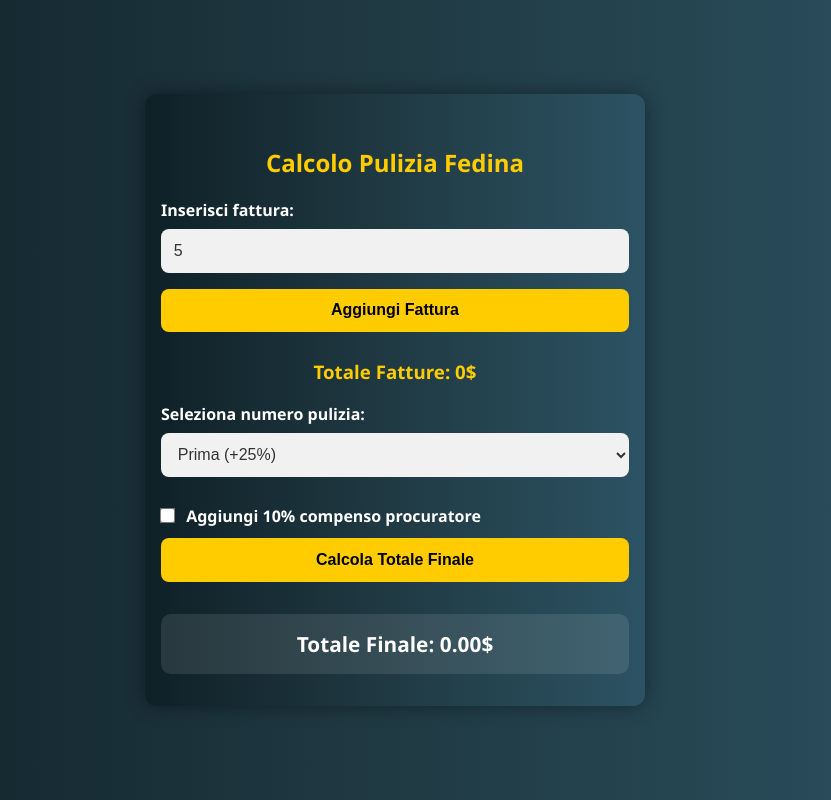
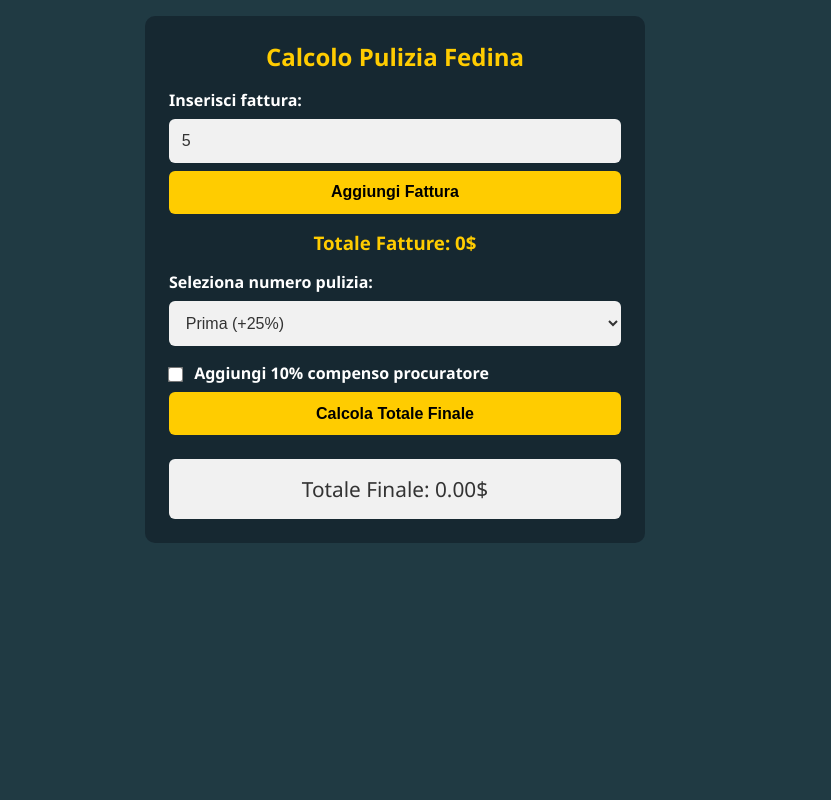
Before and after one commit to GovernoLS/GovernoLS.github.io, a plain HTML site: page index.html in a window 1280 px wide. Both pictures are taken after typing "5" into the empty fields and a click on the button "Calcola Totale Finale". Shown: the whole page, without its empty margins (245-1076 px from the left). Drawn offline with Linux system fonts and the light colour scheme.

Commit message:
Update index.html

```diff
--- a/index.html
+++ b/index.html
@@ -1,102 +1,87 @@
-<!DOCTYPE html><html lang="it">
+<!DOCTYPE html>
+<html lang="it">
 <head>
   <meta charset="UTF-8">
   <meta name="viewport" content="width=device-width, initial-scale=1.0">
   <title>Calcolo Pulizia Fedina</title>
   <style>
     :root {
-      --bg-gradient: linear-gradient(to right, #0f2027, #203a43, #2c5364);
+      --bg-color: #203a43;
       --primary: #ffcc00;
       --primary-dark: #e6b800;
       --input-bg: #f1f1f1;
       --input-text: #333;
-    }* {
-  box-sizing: border-box;
+      --panel-bg: rgba(20, 35, 45, 0.8);
     }
+
+    * { box-sizing: border-box; margin: 0; padding: 0; }
 
     body {
       font-family: 'Segoe UI', Tahoma, Geneva, Verdana, sans-serif;
-  margin: 0;
-  background: var(--bg-gradient);
+      background: var(--bg-color);
       color: #fff;
       display: flex;
       justify-content: center;
-  align-items: center;
-  min-height: 100vh;
+      padding: 1rem;
     }
 
     .container {
       width: 100%;
       max-width: 500px;
-  padding: 2rem 1rem;
-  background: var(--bg-gradient);
-  border-radius: 12px;
-  box-shadow: 0 0 20px rgba(0, 0, 0, 0.4);
+      background: var(--panel-bg);
+      padding: 1.5rem;
+      border-radius: 10px;
     }
 
     h2, h3 {
       text-align: center;
       color: var(--primary);
-}
-
-input, button, select {
-  padding: 0.8rem;
-  margin: 0.5rem 0;
-  width: 100%;
-  border-radius: 8px;
-  border: none;
-  font-size: 1rem;
-}
-
-input[type="number"], select {
-  background-color: var(--input-bg);
-  color: var(--input-text);
-}
-
-button {
-  background-color: var(--primary);
-  color: #000;
-  font-weight: bold;
-  cursor: pointer;
-  transition: background-color 0.3s ease;
-}
-
-button:hover {
-  background-color: var(--primary-dark);
+      margin-bottom: 0.5rem;
     }
 
     label {
       font-weight: bold;
+      margin-top: 1rem;
       display: block;
-  margin-top: 1rem;
     }
 
-.result {
-  margin-top: 1.5rem;
-  font-weight: bold;
-  font-size: 1.3rem;
-  text-align: center;
-  background-color: rgba(255, 255, 255, 0.1);
-  padding: 1rem;
-  border-radius: 10px;
+    input[type="number"], select {
+      width: 100%;
+      padding: 0.8rem;
+      margin-top: 0.5rem;
+      border: none;
+      border-radius: 6px;
+      background: var(--input-bg);
+      color: var(--input-text);
+      font-size: 1rem;
     }
 
-input[type="checkbox"] {
-  width: auto;
-  transform: scale(1.2);
-  margin-right: 0.5rem;
+    button {
+      width: 100%;
+      padding: 0.8rem;
+      margin-top: 0.5rem;
+      background: var(--primary);
+      color: #000;
+      font-weight: bold;
+      border: none;
+      border-radius: 6px;
+      font-size: 1rem;
+      cursor: pointer;
+      transition: background 0.3s;
     }
 
+    button:hover { background: var(--primary-dark); }
+
     ul#listaFatture {
-  list-style-type: none;
-  padding: 0;
+      list-style: none;
       margin-top: 1rem;
     }
 
     ul#listaFatture li {
-  background-color: rgba(255, 255, 255, 0.1);
+      background: var(--input-bg);
+      color: var(--input-text);
       padding: 0.5rem;
-  border-radius: 6px;
+      border-radius: 4px;
       display: flex;
       justify-content: space-between;
       align-items: center;
@@ -104,25 +89,29 @@ ul#listaFatture li {
     }
 
     ul#listaFatture li button {
-  background-color: red;
+      background: red;
       color: white;
       border: none;
+      border-radius: 4px;
       padding: 0.3rem 0.6rem;
-  border-radius: 4px;
       cursor: pointer;
     }
 
-@media screen and (max-width: 600px) {
-  .container {
-    border-radius: 0;
-    box-shadow: none;
+    .result {
+      margin-top: 1.5rem;
+      text-align: center;
+      font-size: 1.3rem;
+      padding: 1rem;
+      background: var(--input-bg);
+      color: var(--input-text);
+      border-radius: 6px;
     }
 
-  .result {
-    font-size: 1.1rem;
+    input[type="checkbox"] {
+      transform: scale(1.2);
+      margin-right: 0.5rem;
+      vertical-align: middle;
     }
-}
-
   </style>
 </head>
 <body>
@@ -130,7 +119,9 @@ ul#listaFatture li button {
     <h2>Calcolo Pulizia Fedina</h2>
     <label>Inserisci fattura:</label>
     <input type="number" id="fattura" placeholder="Es: 500">
-    <button onclick="aggiungiFattura()">Aggiungi Fattura</button><ul id="listaFatture"></ul>
+    <button onclick="aggiungiFattura()">Aggiungi Fattura</button>
+
+    <ul id="listaFatture"></ul>
 
     <h3>Totale Fatture: <span id="totaleFatture">0</span>$</h3>
 
@@ -143,52 +134,53 @@ ul#listaFatture li button {
     </select>
 
     <label><input type="checkbox" id="procuratore"> Aggiungi 10% compenso procuratore</label>
-
     <button onclick="calcolaTotale()">Calcola Totale Finale</button>
 
     <div class="result">Totale Finale: <span id="totaleFinale">0</span>$</div>
+  </div>
 
-  </div>  <script>
-    let totale = 0;
-    let fatture = [];
+  <script>
+    let totale = 0, fatture = [];
 
     function aggiornaLista() {
       const lista = document.getElementById("listaFatture");
       lista.innerHTML = "";
-      fatture.forEach((valore, index) => {
+      fatture.forEach((v, i) => {
         const li = document.createElement("li");
-        li.innerHTML = `${valore.toFixed(2)}$ <button onclick="rimuoviFattura(${index})">X</button>`;
+        li.textContent = v.toFixed(2) + "$ ";
+        const btn = document.createElement("button");
+        btn.textContent = "X";
+        btn.onclick = () => rimuoviFattura(i);
+        li.appendChild(btn);
         lista.appendChild(li);
       });
       document.getElementById("totaleFatture").innerText = totale.toFixed(2);
     }
 
     function aggiungiFattura() {
-      const input = document.getElementById("fattura");
-      const valore = parseFloat(input.value);
-      if (!isNaN(valore) && valore > 0) {
-        fatture.push(valore);
-        totale += valore;
+      const v = parseFloat(document.getElementById("fattura").value);
+      if (!isNaN(v) && v > 0) {
+        fatture.push(v);
+        totale += v;
         aggiornaLista();
-        input.value = "";
+        document.getElementById("fattura").value = "";
       }
     }
 
-    function rimuoviFattura(index) {
-      totale -= fatture[index];
-      fatture.splice(index, 1);
+    function rimuoviFattura(i) {
+      totale -= fatture[i];
+      fatture.splice(i, 1);
       aggiornaLista();
     }
 
     function calcolaTotale() {
-      const moltiplicatore = parseFloat(document.getElementById("numeroPulizia").value);
-      let risultato = totale + (totale * moltiplicatore);
-
+      const mol = parseFloat(document.getElementById("numeroPulizia").value);
+      let res = totale + totale * mol;
       if (document.getElementById("procuratore").checked) {
-        risultato += risultato * 0.10;
+        res += res * 0.10;
       }
-
-      document.getElementById("totaleFinale").innerText = risultato.toFixed(2);
+      document.getElementById("totaleFinale").innerText = res.toFixed(2);
     }
-  </script></body>
+  </script>
+</body>
 </html>
```
Lines whose indentation alone changed are shown as unchanged.
